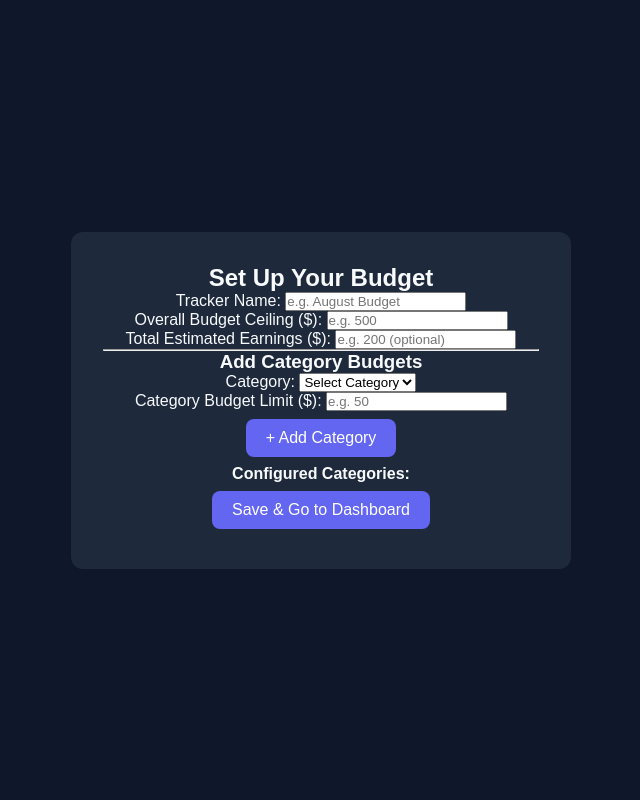
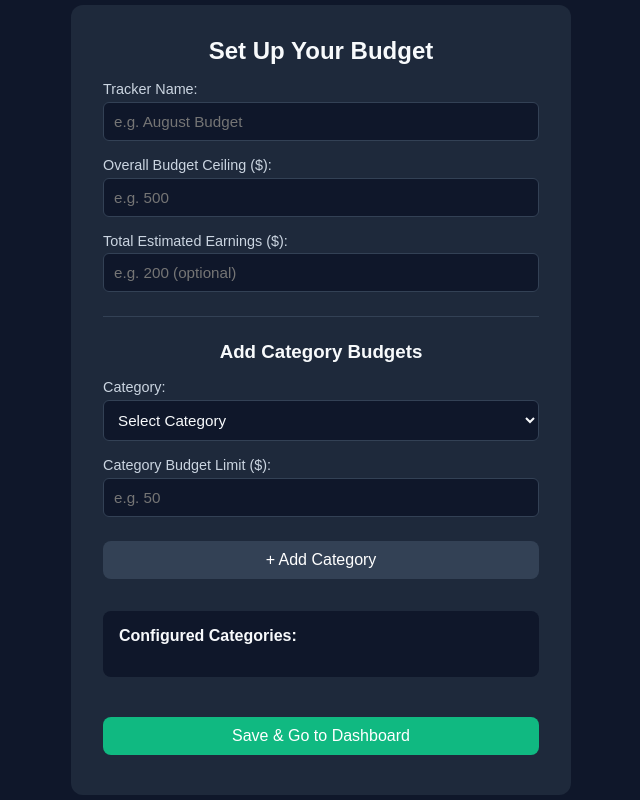
Before and after one commit to pamelaga-alt/pgBudget, a plain HTML site: page index.html in a window 1280 px wide. Both pictures are taken after a click on the button "New Tracker". Shown: the whole page, without its empty margins (319-959 px from the left). Drawn offline with nearby package versions, Linux system fonts and the light colour scheme.

Commit message:
Add styling for headers, inputs, and buttons

```diff
--- a/style.css
+++ b/style.css
@@ -24,21 +24,108 @@ body {
   text-align: center;
 }
 
+h1, h2, h3, h4 {
+  margin-bottom: 1rem;
+}
+
+p {
+  margin-bottom: 1.5rem;
+}
+
+.divider {
+  border: 0;
+  height: 1px;
+  background: #334155;
+  margin: 1.5rem 0;
+}
+
+/* Inputs & Form Groups */
+.input-group {
+  display: flex;
+  flex-direction: column;
+  text-align: left;
+  margin-bottom: 1rem;
+}
+
+.input-group label {
+  font-size: 0.9rem;
+  margin-bottom: 0.3rem;
+  color: #cbd5e1;
+}
+
+.input-group input,
+.input-group select {
+  padding: 10px;
+  border-radius: 6px;
+  border: 1px solid #334155;
+  background-color: #0f172a;
+  color: #f8fafc;
+  font-size: 0.95rem;
+}
+
+.input-group input:focus,
+.input-group select:focus {
+  outline: 2px solid #6366f1;
+}
+
+/* Category List Container */
+#category-list-container {
+  margin: 1.5rem 0;
+  text-align: left;
+  background: #0f172a;
+  padding: 1rem;
+  border-radius: 8px;
+}
+
+#active-categories {
+  list-style: none;
+  padding-left: 0;
+}
+
+#active-categories li {
+  padding: 5px 0;
+  border-bottom: 1px solid #334155;
+  font-size: 0.9rem;
+}
+
+#active-categories li:last-child {
+  border-bottom: none;
+}
+
+/* Buttons */
 button {
   background-color: #6366f1;
   color: white;
   border: none;
   padding: 10px 20px;
-  margin: 8px;
+  margin: 8px 0;
   border-radius: 8px;
   cursor: pointer;
   font-size: 1rem;
+  width: 100%;
 }
 
 button:hover {
   background-color: #4f46e5;
 }
 
+.btn-secondary {
+  background-color: #334155;
+}
+
+.btn-secondary:hover {
+  background-color: #475569;
+}
+
+.btn-submit {
+  background-color: #10b981;
+  margin-top: 1rem;
+}
+
+.btn-submit:hover {
+  background-color: #059669;
+}
+
 /* Hides any section that has this class */
 .hidden {
   display: none !important;
```
